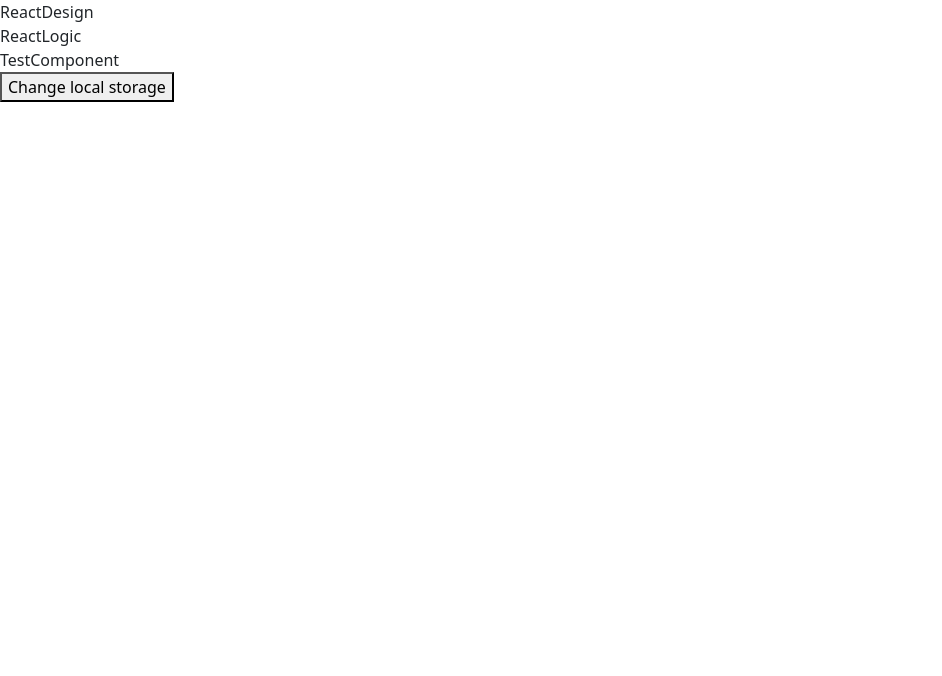
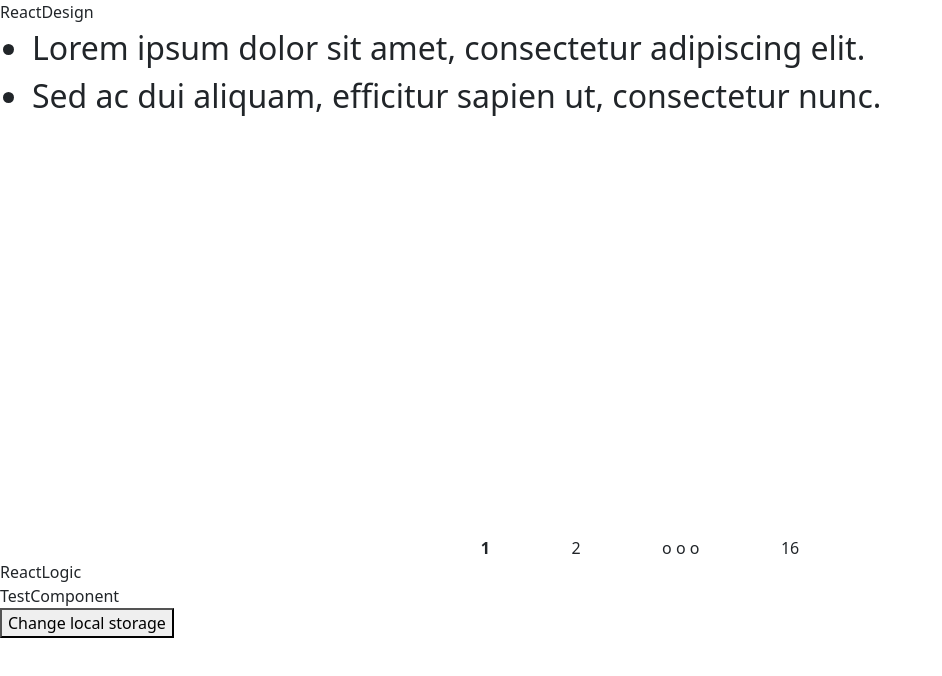
Before and after one commit to sagarvavadiya/ReadymadComponent, a React (Create React App) app: page /Pagination in a window 1280 px wide. Shown: the top 676 px of the page, without its empty margins (0-942 px from the left). Built offline with nearby package versions, Linux system fonts and the light colour scheme.

Commit message:
ADD: Pagination Component

```diff
--- a/src/Components/Design/Design.js
+++ b/src/Components/Design/Design.js
@@ -10,6 +10,7 @@ import ReactDesignComponent from "./ReactDesign";
 import AllRegulations from "../Design/DataTable/ReactDataTable";
 import { Link } from "react-router-dom";
 import SideBar from "./SideBar/SideBar";
+import Pagination from "./Pagination/Pagination";
 const ReactDesign = () => {
   return (
     <>
@@ -21,6 +22,7 @@ const ReactDesign = () => {
           <Route path="/AllRegulations" element={<AllRegulations />} />
           <Route path="/ReactDesign" element={<ReactDesignComponent />} />
           <Route path="/sideBar" element={<SideBar />} />
+          <Route path="/Pagination" element={<Pagination />} />
         </Routes>
       </Router>
     </>
--- /dev/null
+++ b/src/Components/Design/Pagination/Pagination.js
@@ -0,0 +1,88 @@
+import React, { useState } from "react";
+import "./pagination.css";
+import { pageData as data } from "./pageData";
+const itemsPerPage = 2; // Number of items to display per page
+
+const Pagination = () => {
+  const [currentPage, setCurrentPage] = useState(1);
+
+  // Calculate the index range of items to display on the current page
+  const indexOfLastItem = currentPage * itemsPerPage;
+  const indexOfFirstItem = indexOfLastItem - itemsPerPage;
+  const currentItems = data.slice(indexOfFirstItem, indexOfLastItem);
+
+  // Change the current page
+  const handlePageChange = (pageNumber) => {
+    setCurrentPage(pageNumber);
+  };
+
+  // Generate the page numbers
+  const pageNumbers = [];
+  for (let i = 1; i <= Math.ceil(data.length / itemsPerPage); i++) {
+    pageNumbers.push(i);
+  }
+
+  let halfLength = (pageNumbers.length / 2) | 0;
+  const dotElement =
+    pageNumbers.indexOf(currentPage) <= halfLength
+      ? currentPage + 2
+      : currentPage - 2;
+  return (
+    <div>
+      {/* Render the current items */}
+      <div className="PageBox">
+        <ul>
+          {currentItems.map((item) => (
+            <li className="pageElement" key={item.id}>
+              {item}
+            </li>
+          ))}
+        </ul>
+      </div>
+
+      <div className="paginationDiv">
+        <div className="pageSpotBox">
+          {pageNumbers.map((pageNumber) => (
+            <div
+              key={pageNumber}
+              onClick={() => handlePageChange(pageNumber)}
+              style={{
+                fontWeight: pageNumber === currentPage ? "bold" : "normal",
+                cursor: "pointer",
+              }}
+              className={`${
+                [
+                  1,
+                  currentPage + 2,
+                  currentPage - 2,
+                  pageNumbers[pageNumbers.length - 1],
+                  currentPage,
+                  currentPage - 1,
+                  currentPage + 1,
+                ].includes(pageNumber)
+                  ? ""
+                  : "displayNone"
+              } `}
+            >
+              {[currentPage + 2, currentPage - 2].includes(pageNumber) ? (
+                <>
+                  {[1, pageNumbers[pageNumbers.length - 1]].includes(
+                    pageNumber
+                  ) ? (
+                    pageNumber
+                  ) : (
+                    <div>o o o</div>
+                  )}
+                </>
+              ) : (
+                pageNumber
+              )}
+            </div>
+          ))}
+        </div>
+      </div>
+    </div>
+  );
+};
+
+export default Pagination;
--- /dev/null
+++ b/src/Components/Design/Pagination/pageData.js
@@ -0,0 +1,33 @@
+export const pageData = [
+  "Lorem ipsum dolor sit amet, consectetur adipiscing elit.",
+  "Sed ac dui aliquam, efficitur sapien ut, consectetur nunc.",
+  "Integer euismod purus vel libero vehicula congue.",
+  "Vivamus ultrices quam eget dui eleifend, eu placerat tellus suscipit.",
+  "Praesent ut felis ac mi congue ultrices.",
+  "Fusce dignissim turpis eu ante fermentum cursus.",
+  "Donec non sem non nisl tristique hendrerit.",
+  "Nullam volutpat magna vitae nibh feugiat, id volutpat sapien ullamcorper.",
+  "Cras tincidunt nunc id ipsum mattis, eget interdum mi commodo.",
+  "Vestibulum in quam nec orci aliquet pellentesque.",
+  "Maecenas consectetur velit nec odio commodo, et volutpat mauris lobortis.",
+  "Phasellus vitae risus sed lorem elementum tincidunt.",
+  "Ut non sapien malesuada, consequat nisi vitae, luctus sapien.",
+  "Aenean vitae nunc dapibus, maximus nunc at, efficitur lacus.",
+  "Quisque luctus elit at erat efficitur fringilla.",
+  "In tincidunt leo non volutpat mattis.",
+  "Morbi bibendum quam in enim varius ullamcorper.",
+  "Vivamus pharetra felis et tincidunt vehicula.",
+  "Suspendisse eget lorem vel nisi commodo bibendum.",
+  "Pellentesque eleifend dui a ultrices congue.",
+  "Nam et urna a ipsum efficitur dapibus.",
+  "Curabitur fringilla risus sit amet justo consequat eleifend.",
+  "Proin auctor enim sit amet turpis hendrerit iaculis.",
+  "Aliquam rhoncus augue ac purus cursus, nec tristique eros consectetur.",
+  "Vivamus a metus sed dolor consectetur cursus.",
+  "Nulla sollicitudin odio vitae metus interdum consectetur.",
+  "Fusce tristique ex vitae risus mattis, ut consectetur ligula tempus.",
+  "Nunc et purus tristique, faucibus ipsum vel, feugiat ex.",
+  "Sed fermentum lectus sed consectetur dignissim.",
+  "Etiam sed urna sed ipsum dapibus sagittis.",
+  "Phasellus vulputate libero sed ex tincidunt feugiat.",
+];
--- /dev/null
+++ b/src/Components/Design/Pagination/pagination.css
@@ -0,0 +1,30 @@
+.pageSpotBox{
+    display: flex;
+    width: 25rem;
+    justify-content: space-around;
+}
+
+.displayNone{
+    display: none;
+}
+
+.squre{
+    -webkit-text-security: square;
+}
+
+.test{
+    color: red;
+}
+
+.pageElement{
+    font-size: 2rem;
+}
+
+.PageBox{
+    height: 40vw;
+}
+.paginationDiv{
+    width: 100%;
+    display: flex;
+    justify-content: center;
+}
--- a/src/Components/Design/ReactDesign.js
+++ b/src/Components/Design/ReactDesign.js
@@ -13,6 +13,9 @@ const ReactDesign = () => {
       <Link to={"/AllRegulations"}>
         <button className="btn btn-outline-dark">ReactDataTable</button>
       </Link>
+      <Link to={"/Pagination"}>
+        <button className="btn btn-outline-dark">Pagination</button>
+      </Link>
     </div>
   );
 };
--- /dev/null
+++ b/src/Components/TestComponent/pageData.js
@@ -0,0 +1,33 @@
+export const pageData = [
+  "Lorem ipsum dolor sit amet, consectetur adipiscing elit.",
+  "Sed ac dui aliquam, efficitur sapien ut, consectetur nunc.",
+  "Integer euismod purus vel libero vehicula congue.",
+  "Vivamus ultrices quam eget dui eleifend, eu placerat tellus suscipit.",
+  "Praesent ut felis ac mi congue ultrices.",
+  "Fusce dignissim turpis eu ante fermentum cursus.",
+  "Donec non sem non nisl tristique hendrerit.",
+  "Nullam volutpat magna vitae nibh feugiat, id volutpat sapien ullamcorper.",
+  "Cras tincidunt nunc id ipsum mattis, eget interdum mi commodo.",
+  "Vestibulum in quam nec orci aliquet pellentesque.",
+  "Maecenas consectetur velit nec odio commodo, et volutpat mauris lobortis.",
+  "Phasellus vitae risus sed lorem elementum tincidunt.",
+  "Ut non sapien malesuada, consequat nisi vitae, luctus sapien.",
+  "Aenean vitae nunc dapibus, maximus nunc at, efficitur lacus.",
+  "Quisque luctus elit at erat efficitur fringilla.",
+  "In tincidunt leo non volutpat mattis.",
+  "Morbi bibendum quam in enim varius ullamcorper.",
+  "Vivamus pharetra felis et tincidunt vehicula.",
+  "Suspendisse eget lorem vel nisi commodo bibendum.",
+  "Pellentesque eleifend dui a ultrices congue.",
+  "Nam et urna a ipsum efficitur dapibus.",
+  "Curabitur fringilla risus sit amet justo consequat eleifend.",
+  "Proin auctor enim sit amet turpis hendrerit iaculis.",
+  "Aliquam rhoncus augue ac purus cursus, nec tristique eros consectetur.",
+  "Vivamus a metus sed dolor consectetur cursus.",
+  "Nulla sollicitudin odio vitae metus interdum consectetur.",
+  "Fusce tristique ex vitae risus mattis, ut consectetur ligula tempus.",
+  "Nunc et purus tristique, faucibus ipsum vel, feugiat ex.",
+  "Sed fermentum lectus sed consectetur dignissim.",
+  "Etiam sed urna sed ipsum dapibus sagittis.",
+  "Phasellus vulputate libero sed ex tincidunt feugiat.",
+];
--- /dev/null
+++ b/src/Components/TestComponent/pagination.css
@@ -0,0 +1,30 @@
+.pageSpotBox{
+    display: flex;
+    width: 25rem;
+    justify-content: space-around;
+}
+
+.displayNone{
+    display: none;
+}
+
+.squre{
+    -webkit-text-security: square;
+}
+
+.test{
+    color: red;
+}
+
+.pageElement{
+    font-size: 2rem;
+}
+
+.PageBox{
+    height: 40vw;
+}
+.paginationDiv{
+    width: 100%;
+    display: flex;
+    justify-content: center;
+}
```
Also changed, not shown: test.js (+1 -29 lines), src/App.js (line endings or trailing spaces).
